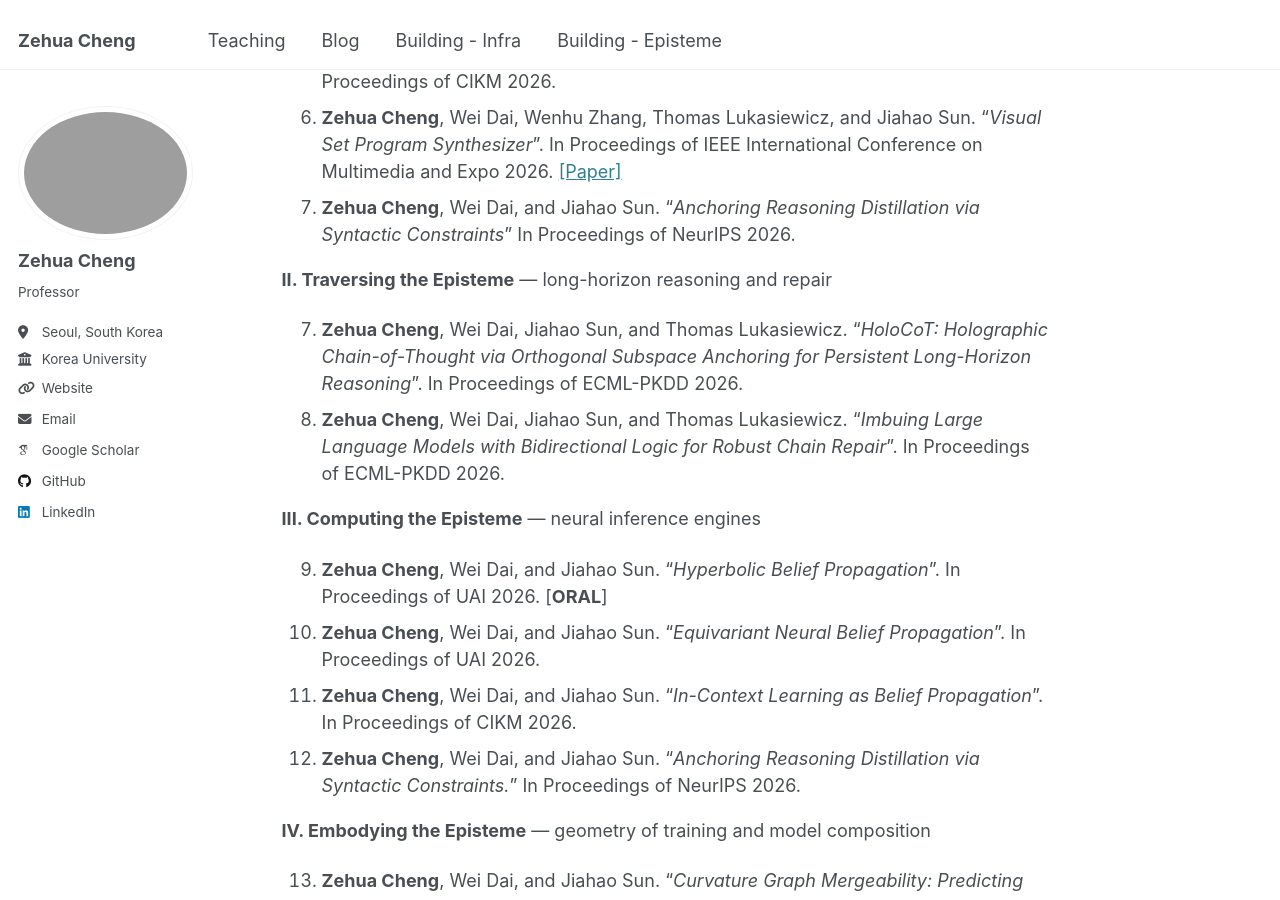
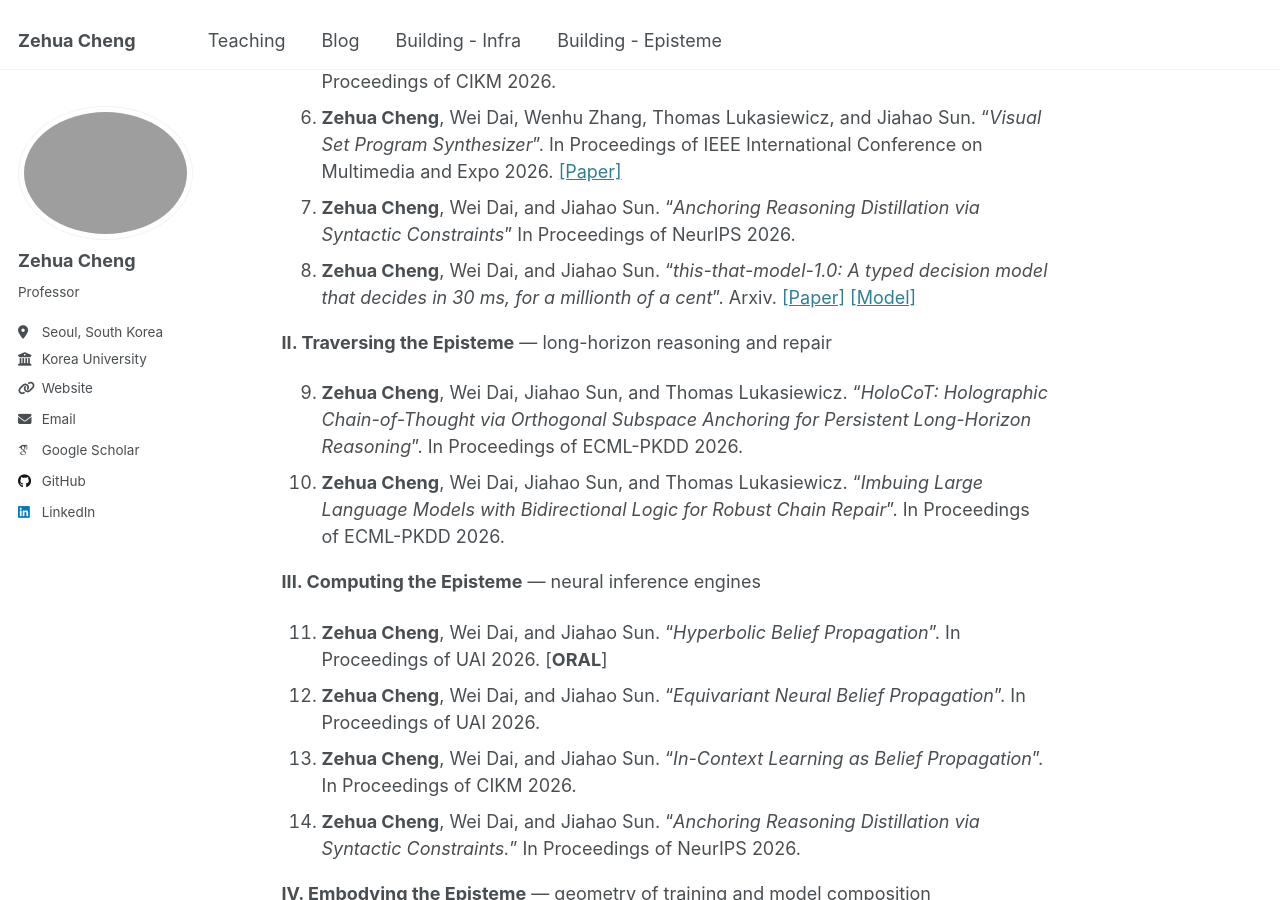
Before and after one commit to limberc/limberc.github.io, a Jekyll site: the page built from _pages/WP2.md, in a window 1280 px wide and 900 px high, scrolled down 5249 px. Built offline with Jekyll 4.4.1, drawn with Linux system fonts in a browser that asks for light colours; some web fonts are replaced.

Commit message:
Add this-that-model-1.0 paper
Co-Authored-By: Claude Opus 5.5 <noreply@anthropic.com>

```diff
--- a/_pages/WP2.md
+++ b/_pages/WP2.md
@@ -84,39 +84,40 @@ An ontology tells such an agent what the world contains. The episteme tells it w
 5. **Zehua Cheng**, Wei Dai, and Jiahao Sun. "*Cavity-Calibrated Prediction Sets: Single-Pass Conformal Inference for Structured Outputs over Graphical Models*". In Proceedings of CIKM 2026.
 6. **Zehua Cheng**, Wei Dai, Wenhu Zhang, Thomas Lukasiewicz, and Jiahao Sun. "*Visual Set Program Synthesizer*". In Proceedings of IEEE International Conference on Multimedia and Expo 2026. [[Paper]](https://arxiv.org/pdf/2603.15997)
 7. **Zehua Cheng**, Wei Dai, and Jiahao Sun. "*Anchoring Reasoning Distillation via Syntactic Constraints*" In Proceedings of NeurIPS 2026.
+8. **Zehua Cheng**, Wei Dai, and Jiahao Sun. "*this-that-model-1.0: A typed decision model that decides in 30 ms, for a millionth of a cent*". Arxiv. [[Paper]](https://arxiv.org/abs/2609.23886) [[Model]](https://huggingface.co/flock-io/this-that-model-1.0)
 
 **II. Traversing the Episteme** — long-horizon reasoning and repair
 
-7. **Zehua Cheng**, Wei Dai, Jiahao Sun, and Thomas Lukasiewicz. "*HoloCoT: Holographic Chain-of-Thought via Orthogonal Subspace Anchoring for Persistent Long-Horizon Reasoning*". In Proceedings of ECML-PKDD 2026.
-8. **Zehua Cheng**, Wei Dai, Jiahao Sun, and Thomas Lukasiewicz. "*Imbuing Large Language Models with Bidirectional Logic for Robust Chain Repair*". In Proceedings of ECML-PKDD 2026.
-{: start="7"}
+9. **Zehua Cheng**, Wei Dai, Jiahao Sun, and Thomas Lukasiewicz. "*HoloCoT: Holographic Chain-of-Thought via Orthogonal Subspace Anchoring for Persistent Long-Horizon Reasoning*". In Proceedings of ECML-PKDD 2026.
+10. **Zehua Cheng**, Wei Dai, Jiahao Sun, and Thomas Lukasiewicz. "*Imbuing Large Language Models with Bidirectional Logic for Robust Chain Repair*". In Proceedings of ECML-PKDD 2026.
+{: start="9"}
 
 **III. Computing the Episteme** — neural inference engines
 
-9. **Zehua Cheng**, Wei Dai, and Jiahao Sun. "*Hyperbolic Belief Propagation*". In Proceedings of UAI 2026. [**ORAL**]
-10. **Zehua Cheng**, Wei Dai, and Jiahao Sun. "*Equivariant Neural Belief Propagation*". In Proceedings of UAI 2026.
-11. **Zehua Cheng**, Wei Dai, and Jiahao Sun. "*In-Context Learning as Belief Propagation*". In Proceedings of CIKM 2026.
-12. **Zehua Cheng**, Wei Dai, and Jiahao Sun. “*Anchoring Reasoning Distillation via Syntactic Constraints.*” In Proceedings of NeurIPS 2026.
-{: start="9"}
+11. **Zehua Cheng**, Wei Dai, and Jiahao Sun. "*Hyperbolic Belief Propagation*". In Proceedings of UAI 2026. [**ORAL**]
+12. **Zehua Cheng**, Wei Dai, and Jiahao Sun. "*Equivariant Neural Belief Propagation*". In Proceedings of UAI 2026.
+13. **Zehua Cheng**, Wei Dai, and Jiahao Sun. "*In-Context Learning as Belief Propagation*". In Proceedings of CIKM 2026.
+14. **Zehua Cheng**, Wei Dai, and Jiahao Sun. “*Anchoring Reasoning Distillation via Syntactic Constraints.*” In Proceedings of NeurIPS 2026.
+{: start="11"}
 
 **IV. Embodying the Episteme** — geometry of training and model composition
 
-13. **Zehua Cheng**, Wei Dai, and Jiahao Sun. "*Curvature Graph Mergeability: Predicting Model Compatibility from Per-Layer Hessian Geometry*". In Proceedings of CIKM 2026.
-14. **Zehua Cheng**, Wei Dai, and Jiahao Sun. "*Gradient Interaction Graph Optimization*". In Proceedings of CIKM 2026.
-15. **Zehua Cheng**, Wei Dai, and Jiahao Sun. "*Invariant Gradient Alignment for Robust Reasoning Distillation*". In Proceedings of ECML-PKDD 2026.
-{: start="13"}
+15. **Zehua Cheng**, Wei Dai, and Jiahao Sun. "*Curvature Graph Mergeability: Predicting Model Compatibility from Per-Layer Hessian Geometry*". In Proceedings of CIKM 2026.
+16. **Zehua Cheng**, Wei Dai, and Jiahao Sun. "*Gradient Interaction Graph Optimization*". In Proceedings of CIKM 2026.
+17. **Zehua Cheng**, Wei Dai, and Jiahao Sun. "*Invariant Gradient Alignment for Robust Reasoning Distillation*". In Proceedings of ECML-PKDD 2026.
+{: start="15"}
 
-Applications
+## Applications
 
-16. **Zehua Cheng**, Wei Dai, and Jiahao Sun. "*Timescale-Disentangled Generative Models of Protein Dynamics*". In Proceedings of IEEE ICDM 2026.
-17. **Zehua Cheng**, Wei Dai, and Jiahao Sun. "*Transition Path Diffusion for Protein Reactive Trajectories*".  In Proceedings of IEEE ICDM 2026.
-18. **Zehua Cheng**, Wei Dai, and Jiahao Sun. "*Counterfactual Pocket Augmentation for Robust Virtual Screening*". In Proceedings of IEEE BIBM 2026.
-19. **Zehua Cheng**, Wei Dai, and Jiahao Sun. "*Free ADMET Prediction from the Binding-Orthogonal Subspace*". In Proceedings of IEEE BIBM 2026.
-20. **Zehua Cheng**, Wei Dai, and Jiahao Sun. "*LACS: Safe Adaptive Scheduling for Multi-Scale Biological Simulation*". In Proceedings of IEEE BIBM 2026.
-21. **Zehua Cheng**, Wei Dai, and Jiahao Sun. "*Protein Language Models Encode Dynamics for Ensemble Generation*". In Proceedings of IEEE BIBM 2026.
-22. **Zehua Cheng**, Wei Dai, and Jiahao Sun. "*Conformal Contrastive Screening: Distribution-Free Recall Guarantees for Virtual Screening*". In Proceedings of IEEE BIBM 2026.
-23. **Zehua Cheng**, Wei Dai, and Jiahao Sun. "*Fragment-to-Subpocket Alignment for Structure-Based Virtual Screening*". In Proceedings of IEEE BIBM 2026.
-24. **Zehua Cheng**, Wei Dai, and Jiahao Sun. "*Continual Contrastive Screening for Structure-Based Virtual Screening*". In Proceedings of IEEE BIBM 2026.
-25. **Zehua Cheng**, Wei Dai, and Jiahao Sun. "*Druggability-Guided Diffusion for Cryptic Pocket Discovery*". In Proceedings of IEEE BIBM 2026.
-26. **Zehua Cheng**, Wei Dai, and Jiahao Sun. "*Orthogonal Feature Learning Recovers Virtual-Screening Blind Spots*". In Proceedings of IEEE BIBM 2026.
-{: start="16"}
+18. **Zehua Cheng**, Wei Dai, and Jiahao Sun. "*Timescale-Disentangled Generative Models of Protein Dynamics*". In Proceedings of IEEE ICDM 2026.
+19. **Zehua Cheng**, Wei Dai, and Jiahao Sun. "*Transition Path Diffusion for Protein Reactive Trajectories*".  In Proceedings of IEEE ICDM 2026.
+20. **Zehua Cheng**, Wei Dai, and Jiahao Sun. "*Counterfactual Pocket Augmentation for Robust Virtual Screening*". In Proceedings of IEEE BIBM 2026.
+21. **Zehua Cheng**, Wei Dai, and Jiahao Sun. "*Free ADMET Prediction from the Binding-Orthogonal Subspace*". In Proceedings of IEEE BIBM 2026.
+22. **Zehua Cheng**, Wei Dai, and Jiahao Sun. "*LACS: Safe Adaptive Scheduling for Multi-Scale Biological Simulation*". In Proceedings of IEEE BIBM 2026.
+23. **Zehua Cheng**, Wei Dai, and Jiahao Sun. "*Protein Language Models Encode Dynamics for Ensemble Generation*". In Proceedings of IEEE BIBM 2026.
+24. **Zehua Cheng**, Wei Dai, and Jiahao Sun. "*Conformal Contrastive Screening: Distribution-Free Recall Guarantees for Virtual Screening*". In Proceedings of IEEE BIBM 2026.
+25. **Zehua Cheng**, Wei Dai, and Jiahao Sun. "*Fragment-to-Subpocket Alignment for Structure-Based Virtual Screening*". In Proceedings of IEEE BIBM 2026.
+26. **Zehua Cheng**, Wei Dai, and Jiahao Sun. "*Continual Contrastive Screening for Structure-Based Virtual Screening*". In Proceedings of IEEE BIBM 2026.
+27. **Zehua Cheng**, Wei Dai, and Jiahao Sun. "*Druggability-Guided Diffusion for Cryptic Pocket Discovery*". In Proceedings of IEEE BIBM 2026.
+28. **Zehua Cheng**, Wei Dai, and Jiahao Sun. "*Orthogonal Feature Learning Recovers Virtual-Screening Blind Spots*". In Proceedings of IEEE BIBM 2026.
+{: start="18"}
```
